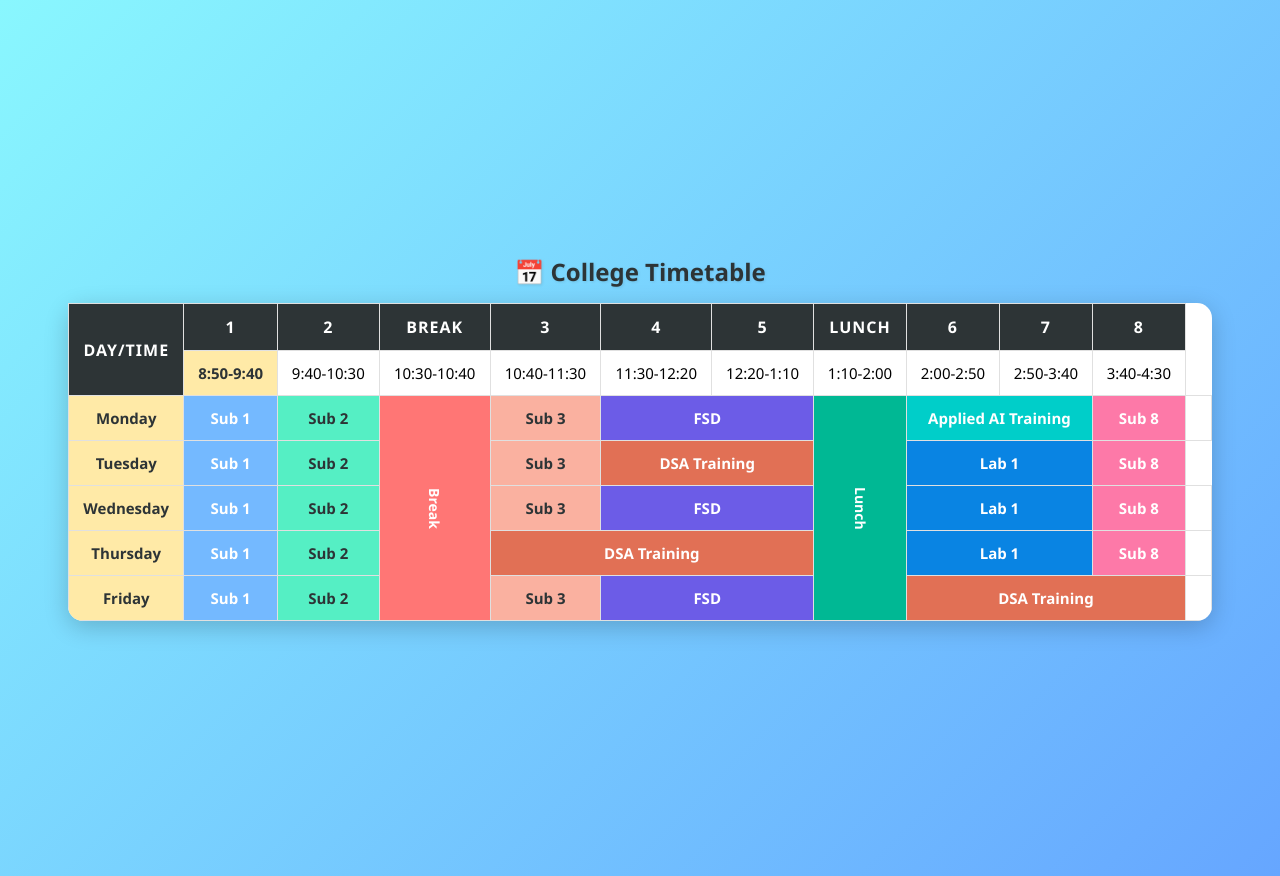
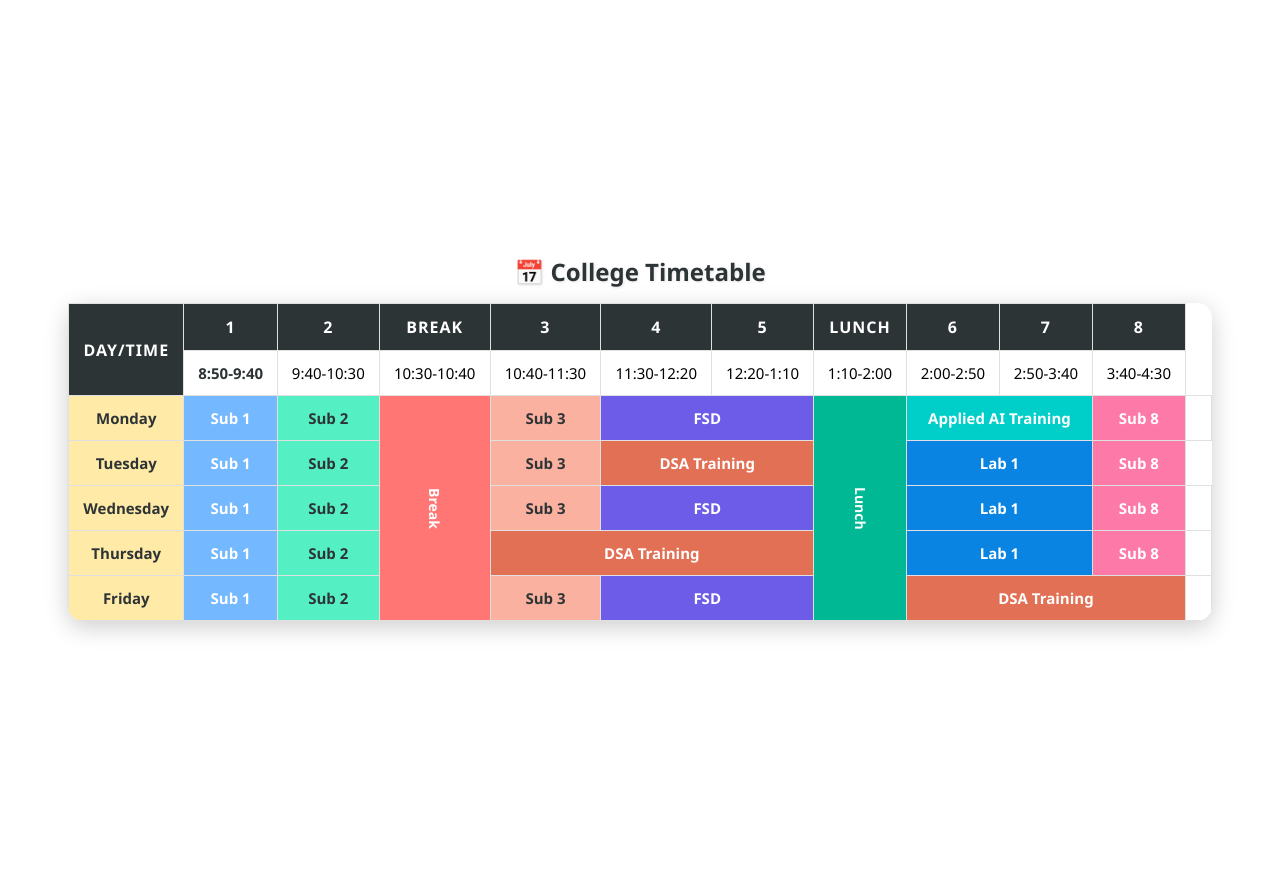
Before and after one commit to Swetankmishra07/cs-c, a plain HTML site: page day02/index.html in a window 1280 px wide. Drawn offline with Linux system fonts and the light colour scheme.

Commit message:
timetable upadate

```diff
--- a/day02/index.html
+++ b/day02/index.html
@@ -23,7 +23,7 @@
       <th>8</th>
     </tr>
     <tr>
-      <td>8:50-9:40</td>
+      <td style="background-color: white;">8:50-9:40</td>
       <td>9:40-10:30</td>
       <td>10:30-10:40</td>
       <td>10:40-11:30</td>
--- a/day02/style.css
+++ b/day02/style.css
@@ -1,6 +1,6 @@
  body {
   font-family: "Segoe UI", Tahoma, sans-serif;
-  background: linear-gradient(135deg, #89f7fe, #66a6ff);
+  /* background: linear-gradient(135deg, #89f7fe, #66a6ff);g */
   display: flex;
   justify-content: center;
   align-items: center;
```
